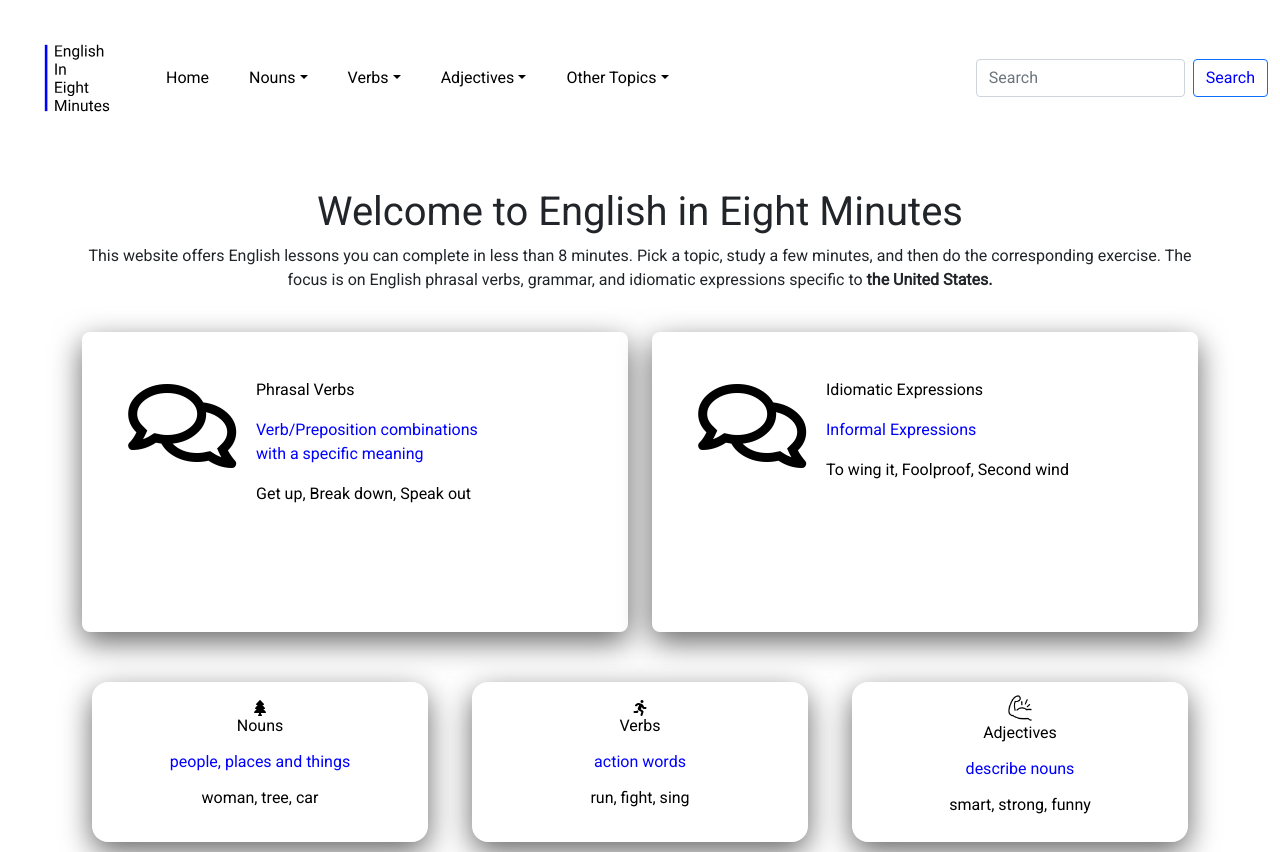
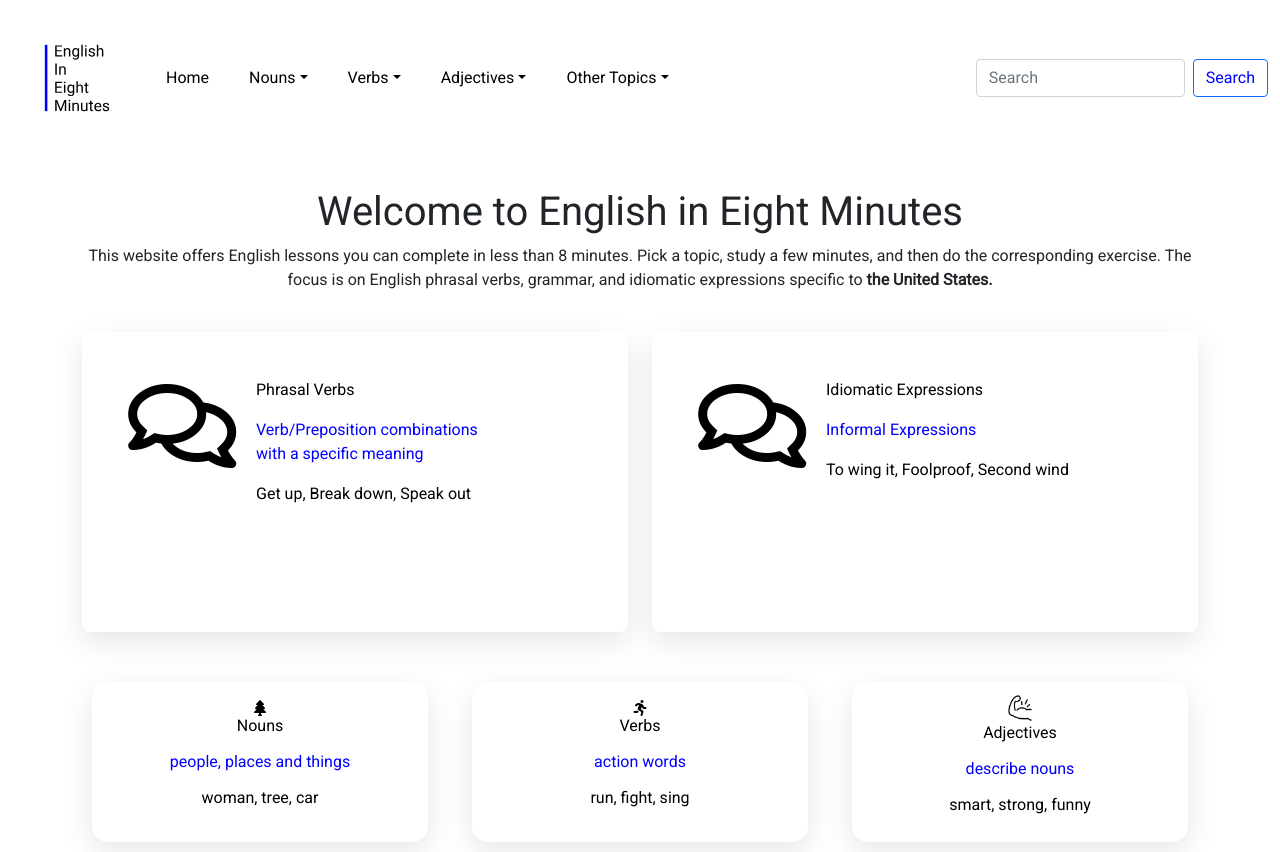
Before and after one commit to ChrisDietrich405/english-in-eight-react-final, a React (Create React App) app: page / in a window 1280 px wide. Built offline with nearby package versions, Linux system fonts and the light colour scheme.

Commit message:
adding links to present tense page

```diff
--- a/src/pages/verbs/present-verb-tenses/PresentTenseVerbDefinition.js
+++ b/src/pages/verbs/present-verb-tenses/PresentTenseVerbDefinition.js
@@ -1,3 +1,5 @@
+import { Link } from "react-router-dom"
+
 export default function PresentTenseVerbDefinition() {
     return(
         <>
@@ -11,6 +13,12 @@ export default function PresentTenseVerbDefinition() {
                thinking a lot about this recently. By the way I included all four tenses in
                this paragraph. Challenge yourself and try to identify them.
             </p>
+
+
+            <Link to="/present-verb-tenses/simple-present" className=" btn btn-primary">Simple Present</Link>
+            <Link to="/present-verb-tenses/present-continuous" className="btn btn-primary">Present Continuous</Link>
+            <Link to="/present-verb-tenses/present-perfect" className="btn btn-primary">Present Perfect</Link>
+            <Link to="/present-verb-tenses/present-perfect-continuous" className="btn btn-primary">Present Perfect Continuous</Link>
         </div>
         </>
     )
--- a/src/styles/pages/home.scss
+++ b/src/styles/pages/home.scss
@@ -103,7 +103,7 @@
         justify-content: center;
         align-items: center;
         border-radius: 1rem;
-        box-shadow: 0 10px 30px rgba(0, 0, 0, 0.6);
+        box-shadow: 0 10px 30px rgba(0, 0, 0, .1);
     }
 
     .noun-span,
@@ -121,7 +121,7 @@
         max-width: 600px;
         min-height: 300px;
         max-height: 350px;
-        box-shadow: 0 10px 30px rgba(0, 0, 0, 0.6);
+        box-shadow: 0 10px 30px rgba(0, 0, 0, 0.1);
         padding: 30px;
         border: none;
         border-radius: 8px;
```
